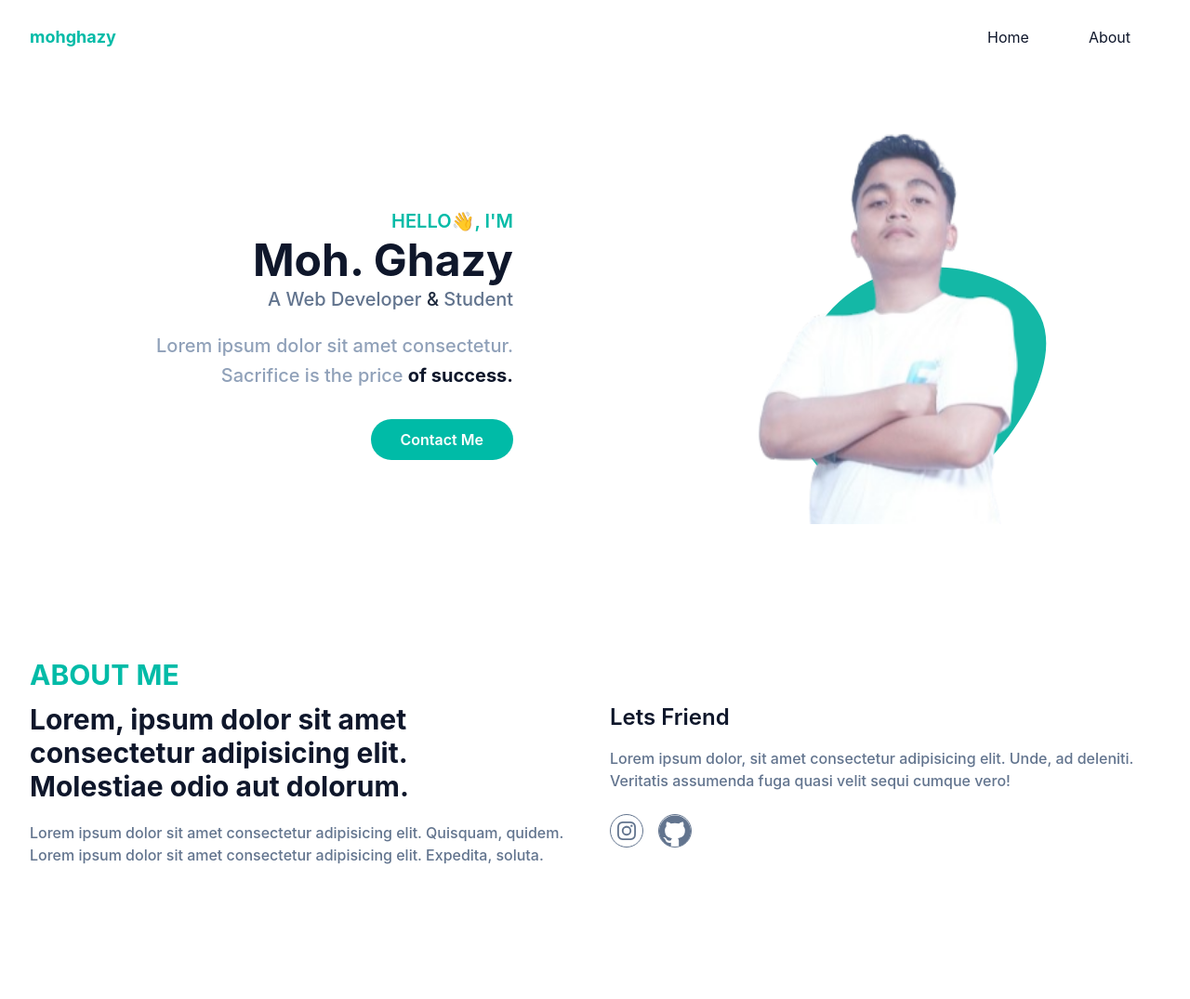
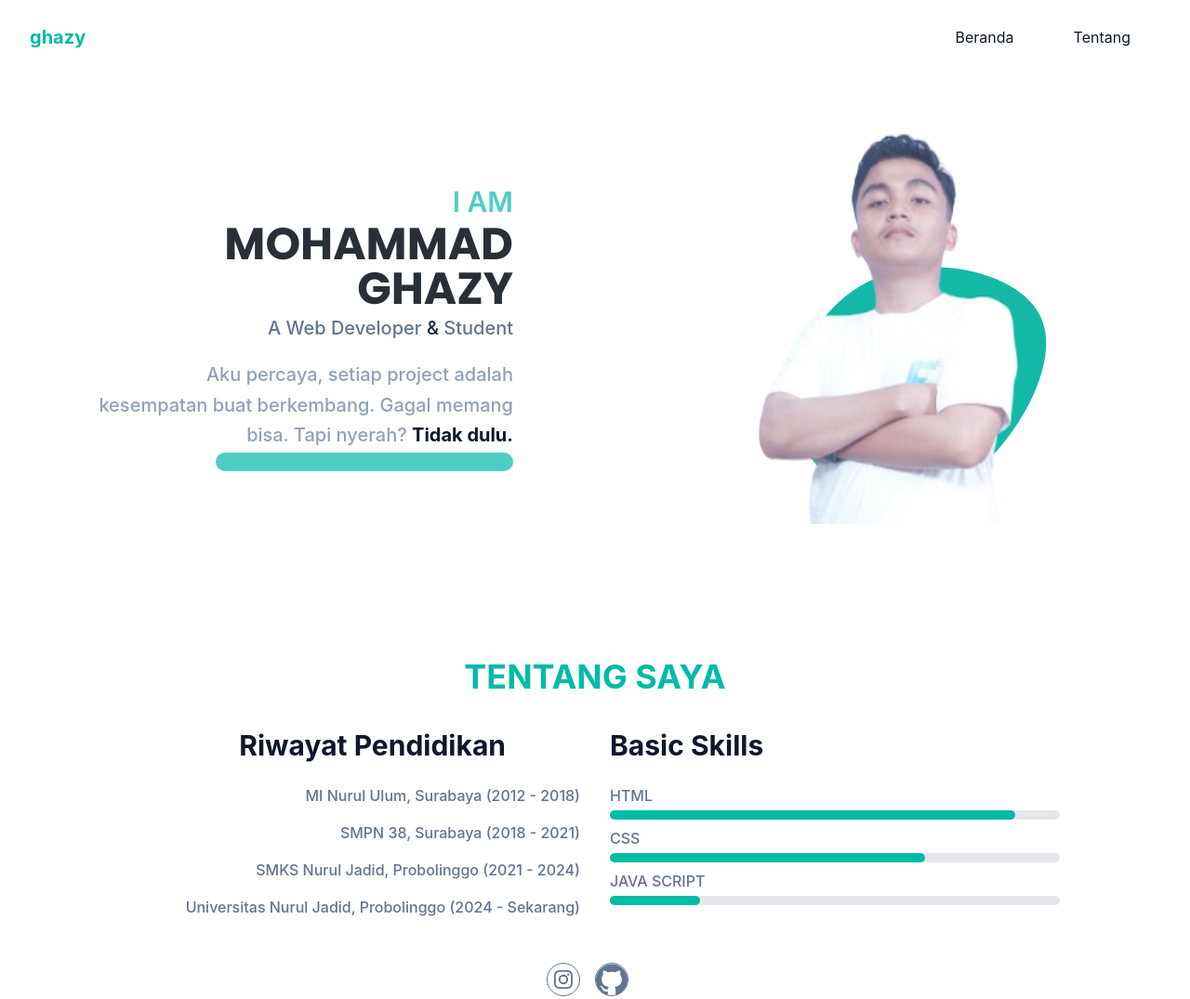
Before and after one commit to MohGhazy/ghazyPortofolio, a website: page index.html in a window 1280 px wide. Shown: the top 1075 px of the page at 93% size. Drawn offline with Linux system fonts and the light colour scheme; files whose address does not match are found by name.

Commit message:
merubah isi

```diff
--- a/index.html
+++ b/index.html
@@ -1,9 +1,10 @@
 <!DOCTYPE html>
-<html lang="en">
+<html lang="en" class="scroll-smooth">
 <head>
   <meta charset="UTF-8">
   <meta name="viewport" content="width=device-width, initial-scale=1.0">
   <link href="dist/output.css" rel="stylesheet">
+  <link href="https://fonts.googleapis.com/css2?family=Poppins:wght@400;600;700&display=swap" rel="stylesheet">
   <title>Portofolio</title>
 </head>
 <body class="overflow-x-hidden">
@@ -12,8 +13,8 @@
       <div class="w-full px-4">
         <div class="flex items-center justify-between relative">
           <div class="px-4">
-            <a href="#home" class="font-bold text-lg text-teal-500 block py-6">
-              mohghazy
+            <a href="#home" class="font-bold text-xl text-teal-500 block py-6">
+              ghazy
             </a>
           </div>
           <div class="flex items-center px-4">
@@ -25,10 +26,10 @@
             <nav id="nav-menu" class="hidden absolute py-5 bg-white shadow-lg rounded-lg max-w-[250px] w-full right-4 top-full lg:block lg:static lg:max-w-full lg:shadow-none lg:bg-transparent lg:rounded-none">
               <ul class="block lg:flex">
                 <li class="group">
-                  <a href="#home" class="text-base text-slate-900 group-hover:text-teal-500 py-2 mx-8 flex">Home</a>
+                  <a href="#home" class="text-base text-slate-900 group-hover:text-teal-500 py-2 mx-8 flex transition duration-300">Beranda</a>
                 </li>
                 <li class="group">
-                  <a href="#about" class="text-base text-slate-900 group-hover:text-teal-500 py-2 mx-8 flex">About</a>
+                  <a href="#about" class="text-base text-slate-900 group-hover:text-teal-500 py-2 mx-8 flex transition duration-300">Tentang</a>
                 </li>
               </ul>
             </nav>
@@ -44,17 +45,16 @@
         <div class="flex flex-wrap lg:flex-nowrap">
           <div class="w-full self-center px-4 lg:w-1/2 flex justify-center">
             <div class="w-full max-w-md text-center lg:text-end">
-              <h1 class="text-base font-semibold text-teal-500 md:text-xl">
-                HELLO👋, I'M
-                <span class="block mt-1 font-bold text-4xl text-slate-900 lg:text-5xl">Moh. Ghazy</span>
+              <h1 class="text-base font-semibold text-robin md:text-xl lg:text-3xl uppercase">
+                i am
+                <span class="block mt-1 font-bold font-[Poppins] text-gunmetal uppercase text-4xl lg:text-5xl">Mohammad Ghazy</span>
               </h1>
               <h2 class="font-medium text-lg mb-5 mt-1 text-slate-500 lg:text-xl">
                  A Web Developer<span class="text-slate-800 font-medium"> & </span>Student
               </h2>
-              <p class="font-medium text-xl text-slate-400 mb-10 leading-relaxed">Lorem ipsum dolor sit amet consectetur. Sacrifice is the price <span class="font-bold text-slate-900">of success.</span>
+              <p class="font-medium text-xl text-slate-400 leading-relaxed">Aku percaya, setiap project adalah kesempatan buat berkembang. Gagal memang bisa. Tapi nyerah? <span class="font-bold text-slate-900">Tidak dulu.</span>
               </p>
-              <a href="https://wa.me//6282332912849" target="_blank" class="text-base font-semibold text-white bg-teal-500 hover:opacity-80 hover:shadow-lg py-3 px-8 rounded-full transition duration-300 ease-in-out">
-                Contact Me
+              <a target="_blank" class="text-base font-semibold text-white bg-robin hover:opacity-80 hover:shadow-lg px-40 rounded-full transition duration-300 ease-in-out">
               </a>
             </div>
           </div>
@@ -76,17 +76,37 @@
    <!-- About Section Start -->
     <section id="about" class="pt-36 pb-32">
       <div class="w-full px-4 mx-auto">
+        <h4 class="font-bold text-3xl px-4 uppercase text-teal-500 mb-3 md:text-center lg:text-4xl lg:mb-9">Tentang Saya</h4>
         <div class="flex flex-wrap">
-          <div class="w-full px-4 mb-10 lg:w-1/2">
-            <h4 class="font-bold text-3xl uppercase text-teal-500 mb-3">About Me</h4>
-            <h2 class="font-bold text-3xl text-slate-900 mb-5 max-w-md">Lorem, ipsum dolor sit amet consectetur adipisicing elit. Molestiae odio aut dolorum.</h2>
-            <p class="font-medium text-slate-500 max-w-xl text-base">Lorem ipsum dolor sit amet consectetur adipisicing elit. Quisquam, quidem. Lorem ipsum dolor sit amet consectetur adipisicing elit. Expedita, soluta.</p>
+          <div class="w-full px-4 mb-8 md:w-1/2 lg:pl-20 md:text-right">
+            <h2 class="font-bold text-3xl text-slate-900 mb-4 max-w-md">Riwayat Pendidikan</h2>
+            <!-- <p class="font-medium text-slate-500 max-w-xl text-base">Lorem ipsum dolor sit amet consectetur adipisicing elit. Quisquam, quidem. Lorem ipsum dolor sit amet consectetur adipisicing elit. Expedita, soluta.</p> -->
+            <ul class="font-medium text-slate-500 max-w-xl text-base">
+              <li class="py-2">MI Nurul Ulum, Surabaya (2012 - 2018)</li>
+              <li class="py-2">SMPN 38, Surabaya (2018 - 2021)</li>
+              <li class="py-2">SMKS Nurul Jadid, Probolinggo (2021 - 2024)</li>
+              <li class="py-2">Universitas Nurul Jadid, Probolinggo (2024 - Sekarang)</li>
+            </ul>
           </div>
-          <div class="w-full px-4 lg:w-1/2">
-            <h2 class="font-semibold text-2xl text-slate-900 mb-4 lg:mt-12">Lets Friend</h2>
-            <p class="font-medium text-base mb-6 text-slate-500">Lorem ipsum dolor, sit amet consectetur adipisicing elit. Unde, ad deleniti. Veritatis assumenda fuga quasi velit sequi cumque vero!
+          <div class="w-full px-4 md:w-1/2 lg:pr-20 text-base">
+            <h2 class="font-bold text-3xl text-slate-900 mb-4">Basic Skills</h2>
+            <p class="font-medium text-base pt-2 mb-1 text-slate-500 uppercase">html
             </p>
-            <div class="flex items-center">
+            <div class="w-11/12 bg-gray-200 rounded-full h-2.5">
+              <div class="bg-teal-500 h-2.5 rounded-full" style="width: 90%"></div>
+            </div>
+            <p class="font-medium text-base pt-2 mb-1 text-slate-500 uppercase">css
+            </p>
+            <div class="w-11/12 bg-gray-200 rounded-full h-2.5">
+              <div class="bg-teal-500 h-2.5 rounded-full" style="width: 70%"></div>
+            </div>
+            <p class="font-medium text-base pt-2 mb-1 text-slate-500 uppercase">Java Script
+            </p>
+            <div class="w-11/12 bg-gray-200 rounded-full h-2.5">
+              <div class="bg-teal-500 h-2.5 rounded-full" style="width: 20%"></div>
+            </div>
+          </div>
+          <div class="flex items-center justify-center mx-auto pt-2">
             <a href="https://instagram.com/mohghazy_" target="_blank" class="mr-4 w-9 h-9 rounded-full flex items-center border border-slate-500 text-slate-500 justify-center hover:border-rose-700 hover:text-white hover:bg-rose-500 transition duration-300 ease-in-out">
               <svg class="fill-current" role="img" width="20" viewBox="0 0 24 24" xmlns="http://www.w3.org/2000/svg">
                 <title>Instagram</title>
@@ -98,7 +118,6 @@
                 <title>GitHub</title>
                 <path d="M12 .297c-6.63 0-12 5.373-12 12 0 5.303 3.438 9.8 8.205 11.385.6.113.82-.258.82-.577 0-.285-.01-1.04-.015-2.04-3.338.724-4.042-1.61-4.042-1.61C4.422 18.07 3.633 17.7 3.633 17.7c-1.087-.744.084-.729.084-.729 1.205.084 1.838 1.236 1.838 1.236 1.07 1.835 2.809 1.305 3.495.998.108-.776.417-1.305.76-1.605-2.665-.3-5.466-1.332-5.466-5.93 0-1.31.465-2.38 1.235-3.22-.135-.303-.54-1.523.105-3.176 0 0 1.005-.322 3.3 1.23.96-.267 1.98-.399 3-.405 1.02.006 2.04.138 3 .405 2.28-1.552 3.285-1.23 3.285-1.23.645 1.653.24 2.873.12 3.176.765.84 1.23 1.91 1.23 3.22 0 4.61-2.805 5.625-5.475 5.92.42.36.81 1.096.81 2.22 0 1.606-.015 2.896-.015 3.286 0 .315.21.69.825.57C20.565 22.092 24 17.592 24 12.297c0-6.627-5.373-12-12-12"/></svg>
             </a>
-            </div>
           </div>
         </div>
       </div>
@@ -320,6 +339,6 @@
     </footer>
    <!-- Footer Section End -->
 
-  <script src="js/script.js"></script>
+  <script src="dist/js/script.js"></script>
 </body>
 </html>
--- a/src/input.css
+++ b/src/input.css
@@ -1,4 +1,11 @@
 @import "tailwindcss";
+
+@theme{
+  --color-primary: #14b8a6;
+  --color-gunmetal: #292F36;
+  --color-robin: #4ecdc4;
+  --color-lightred: #FF6B6B;
+}
 
 body {
   font-family: 'Inter', sans-serif;
--- a/tailwind.config.js
+++ b/tailwind.config.js
@@ -1,5 +1,5 @@
 module.exports = {
-content: ['index.html'],
+content: ['./index.html'],
 theme: {
  container: {
   center: true,
@@ -7,7 +7,6 @@ theme: {
  },
  extend: {
   colors: {
-   primary: '#14b8a6',
    dark: '#0f172a',
   },
   screens: {
```
Also changed, not shown: dist/output.css. Lines whose indentation alone changed are shown as unchanged.
